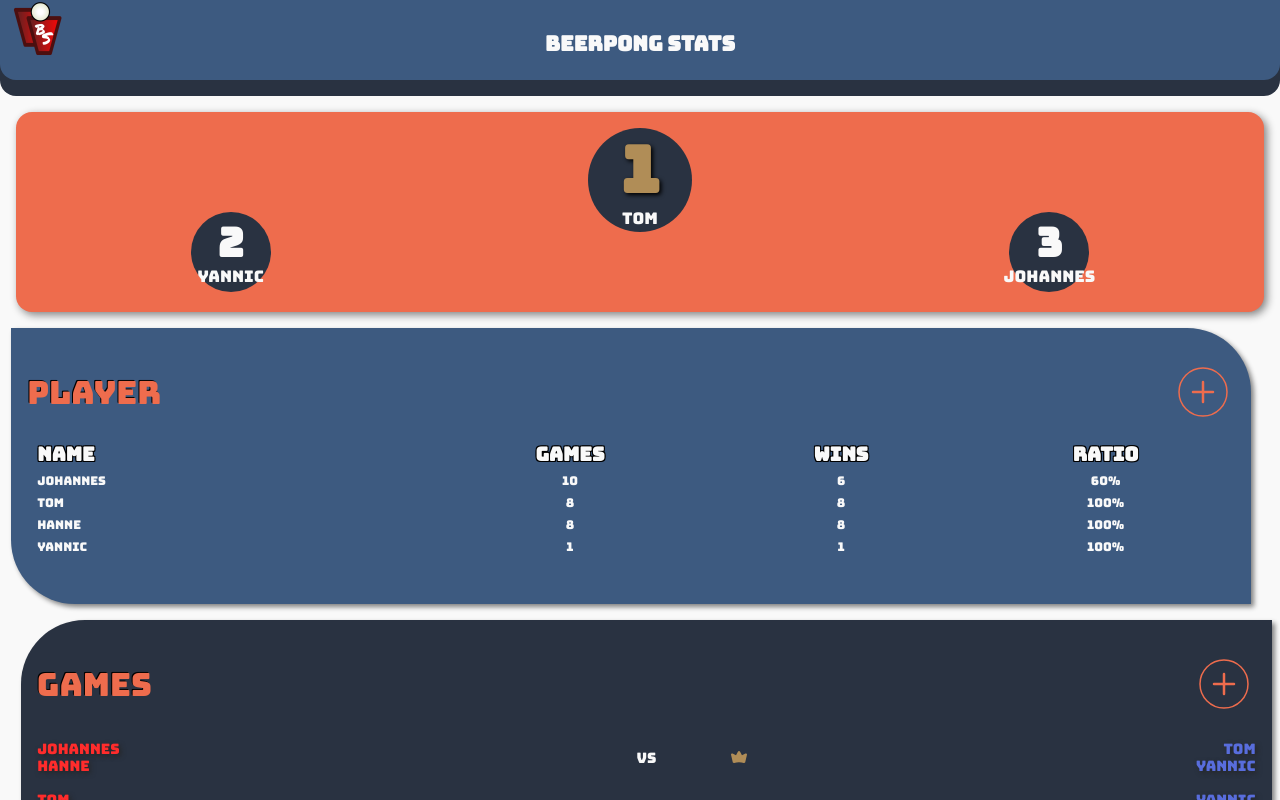
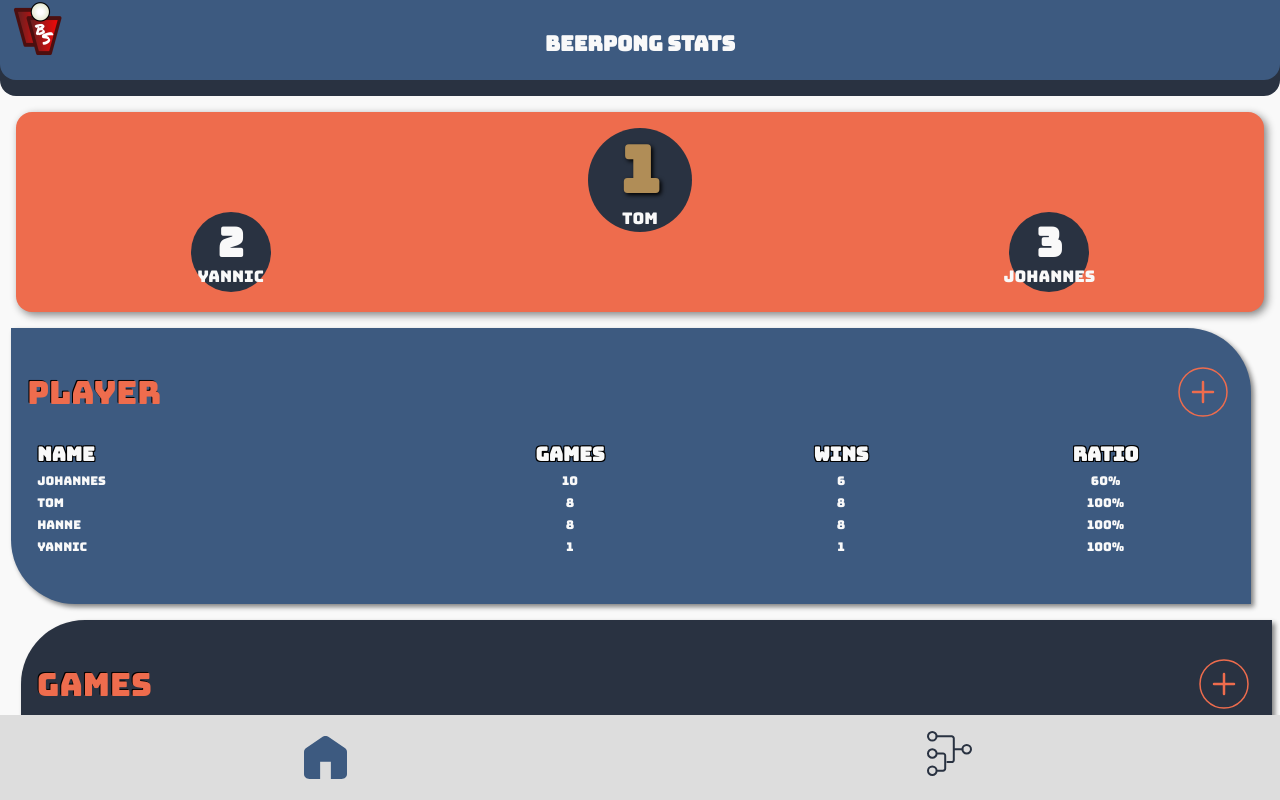
Before and after one commit to ITegs/beerpong-stats, a React (Create React App) app: page / in a window 1280 px wide. Shown: the top 800 px of the page. Built offline with nearby package versions, Linux system fonts and the light colour scheme.

Commit message:
✨ add `NavBar`

```diff
--- /dev/null
+++ b/src/components/NavBar.css
@@ -0,0 +1,12 @@
+.NavBarContainer {
+  background-color: #dddddd;
+  padding: 1em;
+  display: flex;
+  justify-content: space-around;
+}
+
+.NavBarActive {
+}
+
+.NavBarInActive {
+}
--- /dev/null
+++ b/src/components/NavBar.tsx
@@ -0,0 +1,21 @@
+import React from "react";
+import "./NavBar.css";
+
+export default function NavBar(props: { active: string }) {
+  return (
+    <div className="NavBarContainer">
+      <img
+        src="/home.svg"
+        alt="Home"
+        className={props.active === "home" ? "NavBarActive" : "NavBarInActive"}
+      />
+      <img
+        src="/tournament.svg"
+        alt="Tournament"
+        className={
+          props.active === "tournament" ? "NavBarActive" : "NavBarInActive"
+        }
+      />
+    </div>
+  );
+}
--- /dev/null
+++ b/src/pages/Home.css
@@ -0,0 +1,5 @@
+.HomeNavBar {
+  position: fixed;
+  bottom: 0;
+  width: 100%;
+}
--- a/src/pages/Home.tsx
+++ b/src/pages/Home.tsx
@@ -1,7 +1,10 @@
 import React from "react";
+import "./Home.css";
+
 import Ranking from "../components/Ranking";
 import PlayerCard from "../components/PlayerCard";
 import GamesCard from "../components/GamesCard";
+import NavBar from "../components/NavBar";
 
 export default function Home() {
   return (
@@ -9,6 +12,9 @@ export default function Home() {
       <Ranking />
       <PlayerCard />
       <GamesCard />
+      <div className="HomeNavBar">
+        <NavBar active="home" />
+      </div>
     </div>
   );
 }
```
Also changed, not shown: public/home.svg (added), public/tournament.svg (added).
